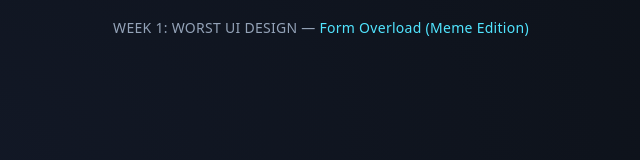
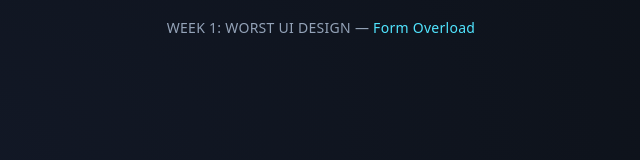
Before and after one commit to Sikhanyiso01/Code-Off-2025, a plain HTML site: page index.html in a window 1280 px wide. Shown: the top 160 px of the page, without its empty margins (319-959 px from the left). Drawn offline with Linux system fonts and the light colour scheme.

Commit message:
fixing title

```diff
--- a/index.html
+++ b/index.html
@@ -8,7 +8,7 @@
 </head>
 <body>
   <div class="frame" id="stage">
-    <div class="title">WEEK 1: WORST UI DESIGN — <span style="color:var(--accent)">Form Overload (Meme Edition)</span></div>
+    <div class="title">WEEK 1: WORST UI DESIGN — <span style="color:var(--accent)">Form Overload</span></div>
     <div class="cta">
       <button class="btn" id="start">Start the totally normal form</button>
       <div class="hint">Submitting any form may or may not spawn <em>several</em> new forms. Sorry!</div>
```
